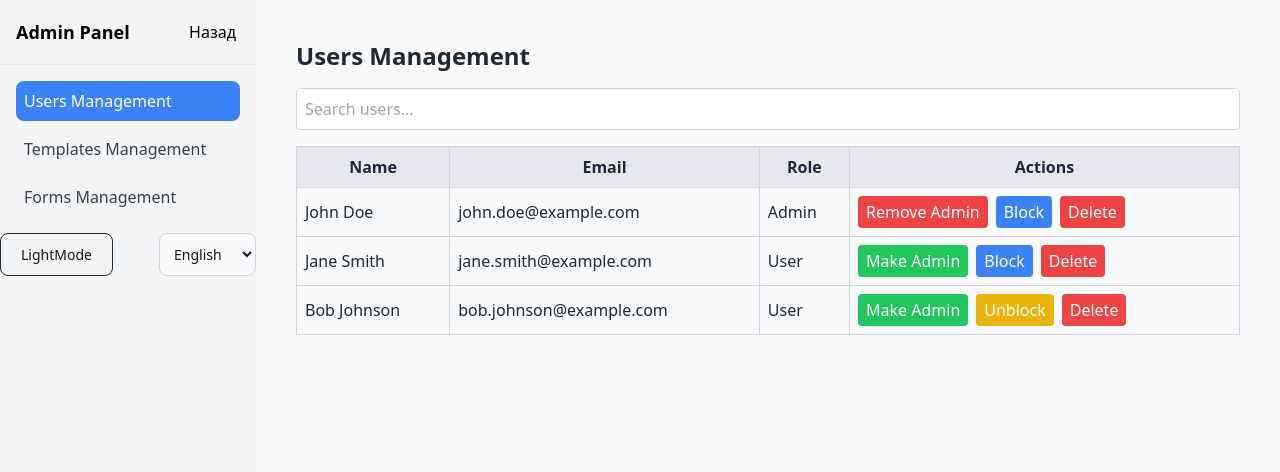
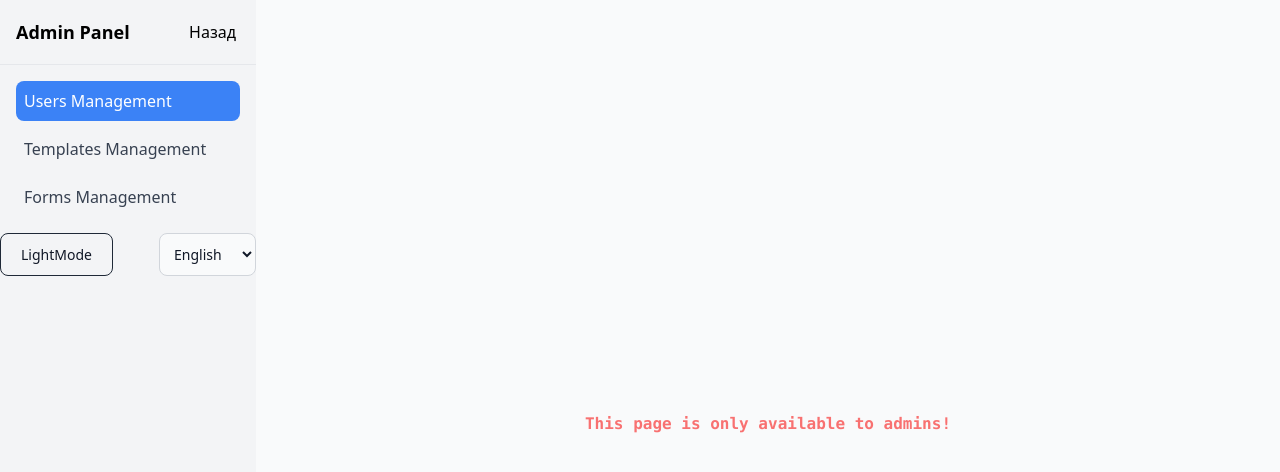
Before and after one commit to santonssss/form-control, a React (Create React App) app: page /admin/users in a window 1280 px wide. Shown: the top 472 px of the page. Built offline with nearby package versions, Linux system fonts and the light colour scheme.

Commit message:
add check to admin

```diff
--- a/src/Pages/UsersPage.tsx
+++ b/src/Pages/UsersPage.tsx
@@ -54,7 +54,13 @@ const UsersPage: React.FC = () => {
   const deleteUser = (id: string) => {
     setUsers((prevUsers) => prevUsers.filter((user) => user.id !== id));
   };
-
+  if (true) {
+    return (
+      <div className="h-[100vh] w-full flex items-center justify-center text-red-400 font-bold font-mono">
+        {(t as any)("This page is only available to admins")}
+      </div>
+    );
+  }
   return (
     <div className="text-gray-800 dark:text-gray-100 p-4">
       <h2 className="text-2xl font-bold mb-4">
--- a/src/locales/en/en.json
+++ b/src/locales/en/en.json
@@ -93,5 +93,6 @@
   "Success": "Success to delete teamplate",
   "CheckAnswer": "Check answer",
   "Back": "Back",
-  "This template is private so it's shared with you": "This template is private so it's shared with you!"
+  "This template is private so it's shared with you": "This template is private so it's shared with you!",
+  "This page is only available to admins": "This page is only available to admins!"
 }
--- a/src/locales/ru/ru.json
+++ b/src/locales/ru/ru.json
@@ -102,5 +102,6 @@
   "CheckAnswer": "Посмотреть",
   "PleaseRegister": "Войдите в систему",
   "Back": "Назад",
-  "This template is private so it's shared with you": "Этот шаблон является приватным, поэтому вам показано в доступе!"
+  "This template is private so it's shared with you": "Этот шаблон является приватным, поэтому вам показано в доступе!",
+  "This page is only available to admins": "Эта страница доступна только для админов!"
 }
```
